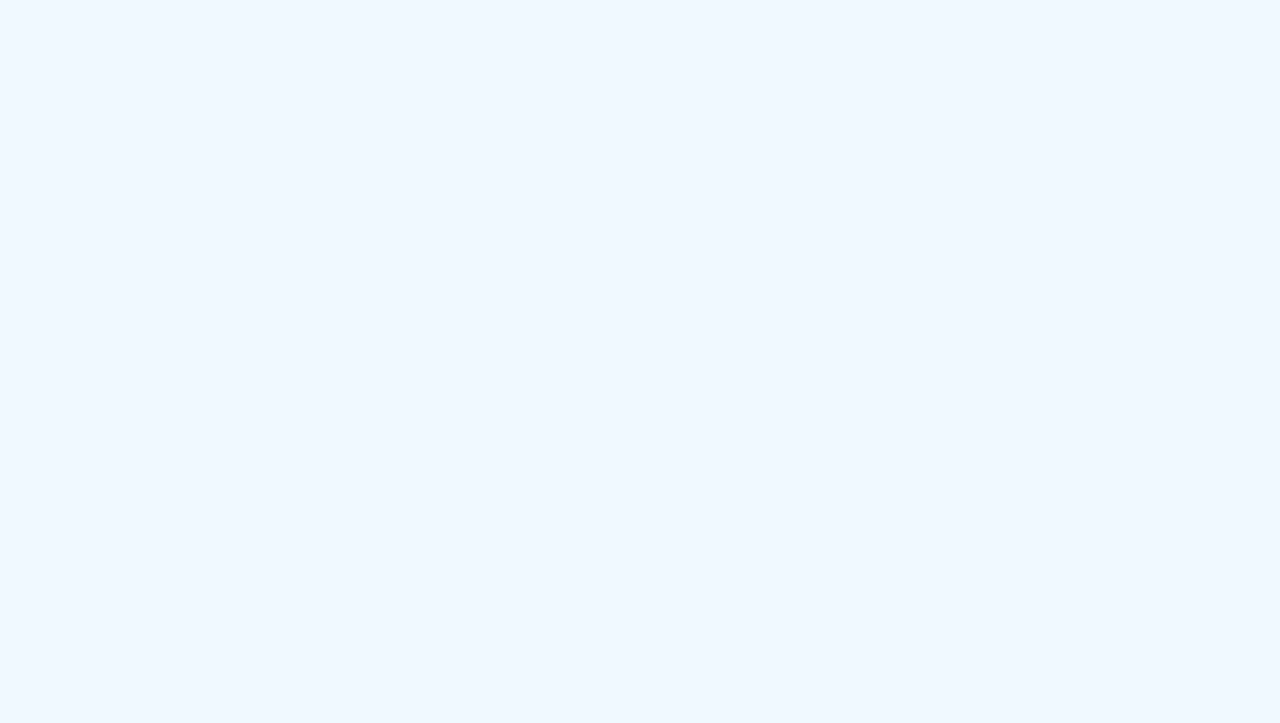
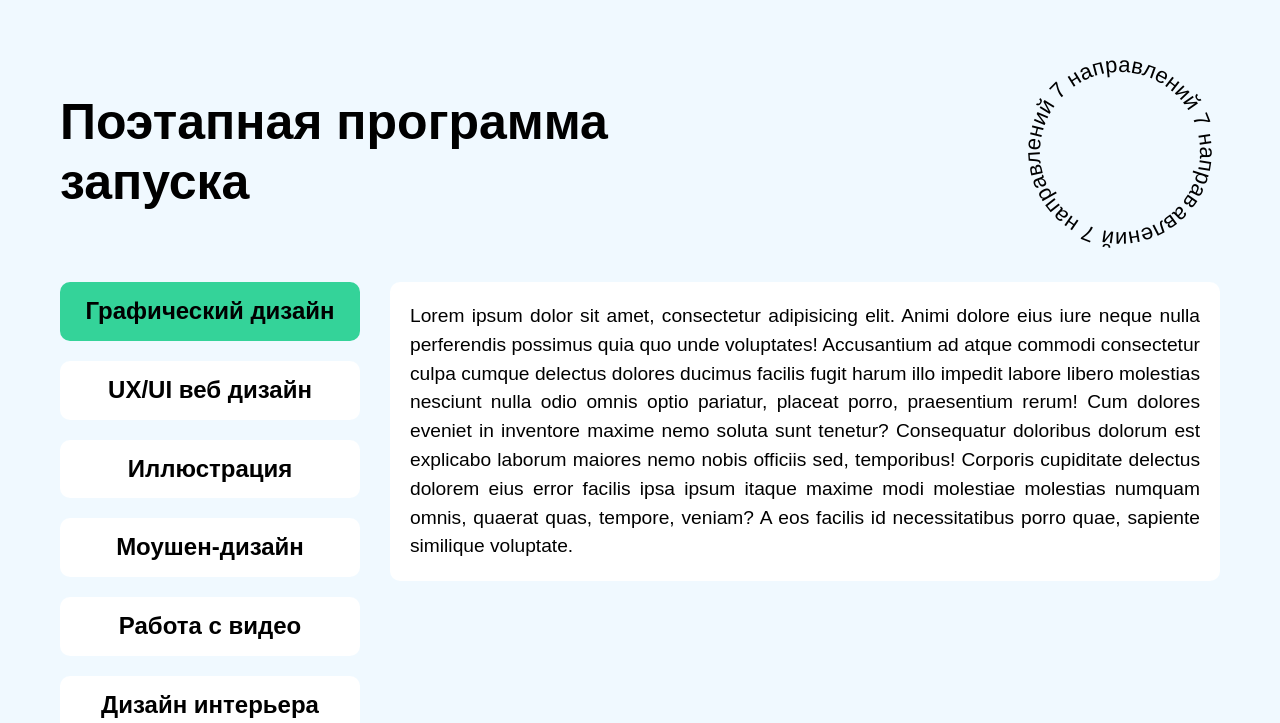
Before and after one commit to RomashkaRV/rustMonetize-landing.Frontend, a Next.js app: page / in a window 1280 px wide. Shown: the part 2074-2797 px from the top of the page. Before the commit the page ends 2026 px from the top, so only its background shows below. Built offline with nearby package versions, Linux system fonts and the light colour scheme; a web font is replaced by a local one.

Commit message:
feature: add stages layer

```diff
--- a/src/app/page.tsx
+++ b/src/app/page.tsx
@@ -4,6 +4,7 @@ import {
   CooperationLayer,
   Header,
   MainLayer,
+  StagesLayer,
   TaskLayer
 } from "components/common";
 
@@ -17,6 +18,8 @@ export default function MainPage() {
       <TaskLayer />
 
       <CooperationLayer />
+
+      <StagesLayer />
     </div>
   );
 }
--- a/src/components/common/Cooperation/index.module.scss
+++ b/src/components/common/Cooperation/index.module.scss
@@ -23,7 +23,7 @@
         @include typography.h2;
 
         & span {
-          color: var(--emerald-500);
+          color: var(--emerald-400);
         }
       }
     }
--- /dev/null
+++ b/src/components/common/Header/constants.ts
@@ -0,0 +1,22 @@
+export const NAV_MENU = [
+  {
+    title: "Программа",
+    url: "/"
+  },
+  {
+    title: "Заявка",
+    url: "/"
+  },
+  {
+    title: "Примеры",
+    url: "/"
+  },
+  {
+    title: "Вопросы",
+    url: "/"
+  },
+  {
+    title: "Отзывы",
+    url: "/"
+  }
+];
--- a/src/components/common/Header/index.module.scss
+++ b/src/components/common/Header/index.module.scss
@@ -1,6 +1,8 @@
 @use "style/mixins/typography";
 
 .header {
+  width: 100%;
+
   padding: 20px;
 
   position: sticky;
@@ -12,9 +14,15 @@
 
   border-radius: 0 0 10px 10px;
 
-  z-index: 100;
+  transition: all .3s ease;
 
-  backdrop-filter: blur(20px);
+  z-index: 1000;
+
+  &.scrolled {
+    box-shadow: 0 21px 37px 0 rgba(34, 60, 80, 0.2);
+
+    background-color: #fff;
+  }
 
   &__navbar {
     display: flex;
--- a/src/components/common/Header/index.tsx
+++ b/src/components/common/Header/index.tsx
@@ -1,42 +1,47 @@
+"use client";
+
+import classNames from "classnames";
 import Link from "next/link";
+import { useEffect, useState } from "react";
 
 import { Button } from "components/core";
+
+import { NAV_MENU } from "./constants";
 
 import style from "./index.module.scss";
 
 export const Header = () => {
-  const Links = [
-    {
-      title: "Программа",
-      url: "/"
-    },
-    {
-      title: "Заявка",
-      url: "/"
-    },
-    {
-      title: "Примеры",
-      url: "/"
-    },
-    {
-      title: "Вопросы",
-      url: "/"
-    },
-    {
-      title: "Отзывы",
-      url: "/"
-    }
-  ];
+  const [isScrolled, setIsScrolled] = useState(false);
+
+  useEffect(() => {
+    const handleScroll = () => {
+      if (window.scrollY > 10) {
+        setIsScrolled(true);
+      } else {
+        setIsScrolled(false);
+      }
+    };
+
+    window.addEventListener("scroll", handleScroll);
+
+    handleScroll();
+
+    return () => {
+      window.removeEventListener("scroll", handleScroll);
+    };
+  }, []);
 
   return (
-    <header className={style.header}>
+    <header
+      className={classNames(style.header, { [style.scrolled]: isScrolled })}
+    >
       <div className={style.header__navbar}>
         <p className={style.logo}>
           <span>g</span>Monetize
         </p>
 
         <div className={style.links}>
-          {Links.map((item, index) => (
+          {NAV_MENU.map((item, index) => (
             <Link className={style.links__link} href={item.url} key={index}>
               {item.title}
             </Link>
--- /dev/null
+++ b/src/components/common/Stages/components/Tabs/index.module.scss
@@ -0,0 +1,67 @@
+@use "style/mixins/typography";
+
+.tabs {
+  width: 100%;
+
+  display: flex;
+  gap: 30px;
+}
+
+.tabButtons {
+  width: 100%;
+  max-width: 300px;
+
+  display: flex;
+  flex-direction: column;
+  gap: 20px;
+
+  .tabButton {
+    @include typography.h5;
+
+    padding: 15px 5px;
+
+    cursor: pointer;
+
+    outline: none;
+
+    border: none;
+
+    border-radius: 10px;
+
+    transition: all .3s ease;
+
+    background-color: var(--base-white);
+
+    &:hover {
+      opacity: .7;
+    }
+
+    &.active {
+      background-color: var(--emerald-400);
+    }
+  }
+}
+
+.content {
+  width: 100%;
+
+  height: fit-content;
+
+  padding: 20px;
+
+  border-radius: 10px;
+
+  background-color: var(--base-white);
+
+  .tab {
+    position: relative;
+
+    font-size: 1.2em;
+
+    text-align: justify;
+
+    overflow: hidden;
+
+    color: var(--base-black);
+  }
+}
--- /dev/null
+++ b/src/components/common/Stages/components/Tabs/index.tsx
@@ -0,0 +1,49 @@
+import classNames from "classnames";
+import type { FC, ReactNode } from "react";
+import { useState } from "react";
+
+import style from "./index.module.scss";
+
+interface Tab {
+  id: string;
+  label: string;
+  content: ReactNode;
+}
+
+interface TabsProps {
+  tabs: Tab[];
+}
+
+const Tabs: FC<TabsProps> = ({ tabs }) => {
+  const [activeTab, setActiveTab] = useState<string>(tabs[0].id);
+
+  const handleTabClick = (tabId: string) => {
+    setActiveTab(tabId);
+  };
+
+  return (
+    <div className={style.tabs}>
+      <div className={style.tabButtons}>
+        {tabs.map((tab) => (
+          <button
+            key={tab.id}
+            className={classNames(style.tabButton, {
+              [style.active]: activeTab === tab.id
+            })}
+            onClick={() => handleTabClick(tab.id)}
+          >
+            {tab.label}
+          </button>
+        ))}
+      </div>
+
+      <div className={style.content}>
+        <div key={activeTab} className={style.tab}>
+          {tabs.find((tab) => tab.id === activeTab)?.content}
+        </div>
+      </div>
+    </div>
+  );
+};
+
+export default Tabs;
--- /dev/null
+++ b/src/components/common/Stages/constants.tsx
@@ -0,0 +1,102 @@
+export const TABS = [
+  {
+    id: "1",
+    label: "Графический дизайн",
+    content: (
+      <p>
+        Lorem ipsum dolor sit amet, consectetur adipisicing elit. Animi dolore
+        eius iure neque nulla perferendis possimus quia quo unde voluptates!
+        Accusantium ad atque commodi consectetur culpa cumque delectus dolores
+        ducimus facilis fugit harum illo impedit labore libero molestias
+        nesciunt nulla odio omnis optio pariatur, placeat porro, praesentium
+        rerum! Cum dolores eveniet in inventore maxime nemo soluta sunt tenetur?
+        Consequatur doloribus dolorum est explicabo laborum maiores nemo nobis
+        officiis sed, temporibus! Corporis cupiditate delectus dolorem eius
+        error facilis ipsa ipsum itaque maxime modi molestiae molestias numquam
+        omnis, quaerat quas, tempore, veniam? A eos facilis id necessitatibus
+        porro quae, sapiente similique voluptate.
+      </p>
+    )
+  },
+  {
+    id: "2",
+    label: "UX/UI веб дизайн",
+    content: (
+      <p>
+        Lorem ipsum dolor sit amet, consectetur adipisicing elit. Aliquam dolor
+        eligendi officia perferendis quo? A accusantium adipisci consequatur cum
+        delectus dignissimos eum fugit illo laudantium libero maiores odio,
+        omnis quaerat quasi quidem sed, sit totam ullam! Ad amet aspernatur
+        commodi, debitis, facere fugit illum incidunt maxime perferendis
+        provident quo similique?
+      </p>
+    )
+  },
+  {
+    id: "3",
+    label: "Иллюстрация",
+    content: (
+      <p>
+        Lorem ipsum dolor sit amet, consectetur adipisicing elit. Animi
+        aspernatur dolorem explicabo nesciunt quo rerum suscipit voluptatibus.
+        Debitis, perspiciatis, quisquam.
+      </p>
+    )
+  },
+  {
+    id: "4",
+    label: "Моушен-дизайн",
+    content: (
+      <p>
+        Lorem ipsum dolor sit amet, consectetur adipisicing elit. Accusantium
+        aliquid cum, dolorum ducimus, eaque est facere facilis incidunt,
+        inventore modi nesciunt odio officiis placeat praesentium provident quas
+        quos voluptas! Atque, cupiditate deleniti dolorem natus officiis quo. Ad
+        dolor ducimus eligendi facere harum hic itaque odio omnis pariatur
+        similique, temporibus veritatis? Eos fugit iste perspiciatis vitae!
+        Dolor modi praesentium sed unde velit! Culpa excepturi id in nisi
+        reiciendis repellat, repellendus! Animi deleniti dolores esse fuga
+        obcaecati pariatur quae rem? Dignissimos eveniet expedita iste iure
+        labore magni, sequi soluta voluptas. Ad id inventore minima natus
+        officiis optio perferendis repudiandae voluptates? Consectetur culpa,
+        dicta earum est eum, iusto neque numquam placeat quis sequi, similique
+        velit? Autem deleniti in iusto modi necessitatibus similique voluptatum.
+      </p>
+    )
+  },
+  {
+    id: "5",
+    label: "Работа с видео",
+    content: (
+      <p>
+        Lorem ipsum dolor sit amet, consectetur adipisicing elit. Adipisci
+        impedit obcaecati quis ratione temporibus. At reiciendis sequi vel.
+        Animi architecto est ex explicabo fuga, inventore ipsam, libero,
+        molestiae nesciunt odio porro quasi quo ratione. Earum enim et excepturi
+        nemo placeat quae, sint. Ab debitis dolore fugiat id maiores nobis vero?
+      </p>
+    )
+  },
+  {
+    id: "6",
+    label: "Дизайн интерьера",
+    content: (
+      <p>
+        Lorem ipsum dolor sit amet, consectetur adipisicing elit. Aspernatur aut
+        distinctio expedita modi sed sequi tempora vel? Atque deleniti eius ex
+        fuga molestiae, mollitia numquam odit perspiciatis quia quidem
+        repudiandae?
+      </p>
+    )
+  },
+  {
+    id: "7",
+    label: "Дизайн среды",
+    content: (
+      <p>
+        Lorem ipsum dolor sit amet, consectetur adipisicing elit. Autem
+        consequatur delectus hic mollitia voluptatum!
+      </p>
+    )
+  }
+];
--- /dev/null
+++ b/src/components/common/Stages/index.module.scss
@@ -0,0 +1,48 @@
+@use "style/mixins/typography";
+
+.layer {
+  padding: 100px 0;
+
+  display: flex;
+  align-items: center;
+  justify-content: center;
+  flex-direction: column;
+
+  gap: 30px;
+
+  .head {
+    width: 100%;
+
+    display: flex;
+    align-items: center;
+    justify-content: space-between;
+    gap: 30px;
+
+    .title {
+      max-width: 600px;
+
+      height: fit-content;
+
+      display: -webkit-box;
+      -webkit-box-orient: vertical;
+      -webkit-line-clamp: 2;
+
+      text-align: start;
+
+      @include typography.h2;
+    }
+
+    .circleContainer {
+      width: 200px;
+      height: 200px;
+
+      display: flex;
+      align-items: center;
+      justify-content: center;
+
+      .textPath {
+        @include typography.h7;
+      }
+    }
+  }
+}
--- /dev/null
+++ b/src/components/common/Stages/index.tsx
@@ -0,0 +1,47 @@
+"use client";
+
+import { motion } from "framer-motion";
+
+import Tabs from "./components/Tabs";
+
+import { TABS } from "./constants";
+
+import style from "./index.module.scss";
+
+export const StagesLayer = () => {
+  return (
+    <div className={style.layer}>
+      <div className={style.head}>
+        <p className={style.title}>Поэтапная программа запуска</p>
+
+        <div className={style.circleContainer}>
+          <motion.svg
+            animate={{ rotate: 360 }}
+            transition={{ duration: 10, ease: "linear", repeat: Infinity }}
+            viewBox="0 0 200 200"
+          >
+            <defs>
+              <path
+                id="circlePath"
+                d="M 100, 100 m -80, 0 a 80,80 0 1,1 160,0 a 80,80 0 1,1 -160,0"
+              />
+            </defs>
+
+            <text>
+              <textPath
+                xlinkHref="#circlePath"
+                textAnchor="middle"
+                startOffset="50%"
+                className={style.textPath}
+              >
+                7 направлений 7 направлений 7 направлений 7 направлений
+              </textPath>
+            </text>
+          </motion.svg>
+        </div>
+      </div>
+
+      <Tabs tabs={TABS} />
+    </div>
+  );
+};
--- a/src/components/common/index.ts
+++ b/src/components/common/index.ts
@@ -1,4 +1,5 @@
 export { Header } from "./Header";
 export { MainLayer } from "./Main";
 export { TaskLayer } from "./Task";
+export { StagesLayer } from "./Stages";
 export { CooperationLayer } from "./Cooperation";
```
